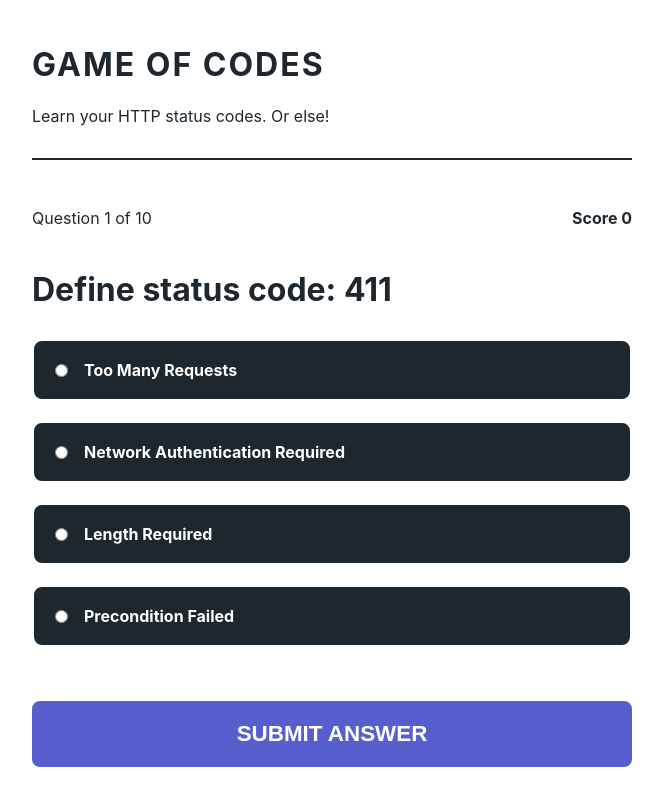
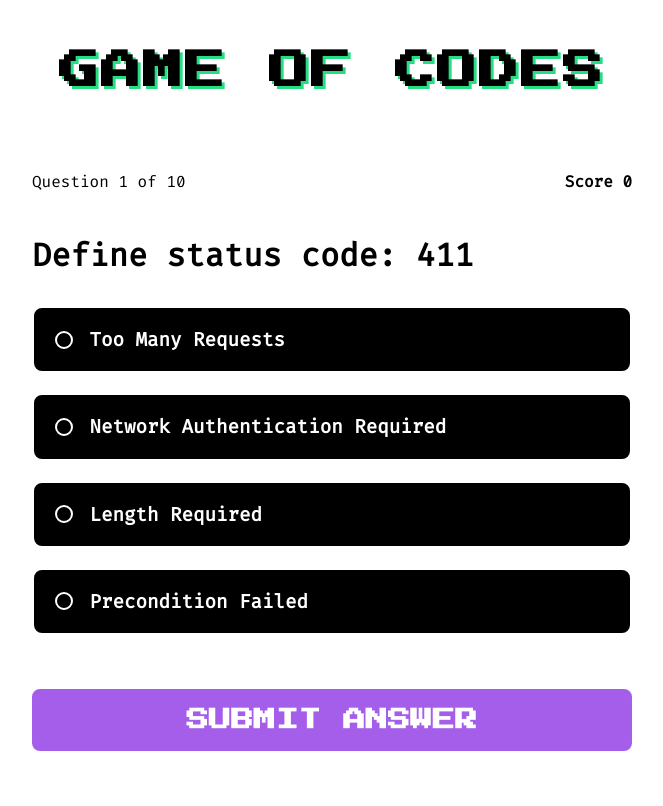
Before and after one commit to whitep4nth3r/gameofcodes.party, a website with bundled scripts: page index.html in a window 1280 px wide. Both pictures are taken after a click on the button "BEGIN QUIZ". Shown: the whole page, without its empty margins (308-971 px from the left). Built offline with nearby package versions, Linux system fonts and the light colour scheme.

Commit message:
Add custom fonts and custom radio buttons

```diff
--- a/index.html
+++ b/index.html
@@ -15,13 +15,18 @@
       rel="icon"
       type="image/x-icon"
     />
+
+    <link rel="preconnect" href="https://fonts.googleapis.com" />
+    <link rel="preconnect" href="https://fonts.gstatic.com" crossorigin />
+    <link
+      href="https://fonts.googleapis.com/css2?family=Fira+Code&family=Press+Start+2P&display=swap"
+      rel="stylesheet"
+    />
   </head>
   <body>
     <header></header>
     <main class="main">
       <h1 class="main__header">Game of Codes</h1>
-      <p>Learn your HTTP status codes. Or else!</p>
-      <hr class="separator" />
       <section data-init>
         <button type="button" class="button" data-start>Begin quiz</button>
       </section>
@@ -61,19 +66,19 @@
           <fieldset class="answers">
             <div data-answer class="answers__option">
               <input type="radio" name="answer" id="option1" />
-              <label for="option1"></label>
+              <label class="answers__option__label" for="option1"></label>
             </div>
             <div data-answer class="answers__option">
               <input type="radio" name="answer" id="option2" />
-              <label for="option2"></label>
+              <label class="answers__option__label" for="option2"></label>
             </div>
             <div data-answer class="answers__option">
               <input type="radio" name="answer" id="option3" />
-              <label for="option3"></label>
+              <label class="answers__option__label" for="option3"></label>
             </div>
             <div data-answer class="answers__option">
               <input type="radio" name="answer" id="option4" />
-              <label for="option4"></label>
+              <label class="answers__option__label" for="option4"></label>
             </div>
           </fieldset>
           <button type="button" class="button" data-submit>Submit answer</button>
--- a/main.css
+++ b/main.css
@@ -1,21 +1,32 @@
 :root {
-  --black: #1e272e;
+  --black: #000000;
   --white: #ffffff;
 
-  --periwinkle: #575fcf;
-  --green-teal: #05c46b;
-  --red-orange: #ff3f34;
+  --purple: #a55eea;
+  --green: #26de81;
+  --red: #eb3b5a;
+  --blue: #4b7bec;
+  --pink: #fc5c65;
 
-  --btn-color-bg: var(--periwinkle);
+  --btn-color-bg: var(--purple);
   --btn-color-fg: var(--white);
-  --btn-color-border: var(--periwinkle);
-  --btn-color-focus: var(--green-teal);
+  --btn-color-border: var(--purple);
+  --btn-color-focus: var(--green);
+
+  --font-family-heading: "Press Start 2P", cursive;
+  --font-family-main: "Fira Code", monospace;
+
+  --form-control-color: var(--purple);
+  --form-control-focus-color: var(--green);
 }
 
 @media (prefers-color-scheme: dark) {
   :root {
     --color-bg: var(--black);
     --color-fg: var(--white);
+
+    --header-color: var(--green);
+    --header-shadow-color: var(--blue);
   }
 }
 
@@ -23,6 +34,9 @@
   :root {
     --color-bg: var(--white);
     --color-fg: var(--black);
+
+    --header-color: var(--black);
+    --header-shadow-color: var(--green);
   }
 }
 
@@ -35,11 +49,12 @@ body {
   background-color: var(--color-bg);
   color: var(--color-fg);
   font-size: 1rem;
-  font-family: -apple-system, BlinkMacSystemFont, "Segoe UI", Roboto, Helvetica, Arial, sans-serif,
-    "Apple Color Emoji", "Segoe UI Emoji", "Segoe UI Symbol";
+  font-family: var(--font-family-main);
 }
 
-* {
+*,
+*:before,
+*:after {
   box-sizing: border-box;
 }
 
@@ -57,9 +72,14 @@ body {
 }
 
 .main__header {
+  font-size: 2.5rem;
+  text-transform: uppercase;
+  font-family: var(--font-family-heading);
+  color: var(--header-color);
   letter-spacing: 2px;
-  font-size: 2rem;
-  text-transform: uppercase;
+  text-shadow: 3px 3px var(--header-shadow-color);
+  text-align: center;
+  margin-bottom: 4rem;
 }
 
 .quiz {
@@ -120,6 +140,7 @@ body {
   border-radius: 0.5rem;
   text-transform: uppercase;
   width: 100%;
+  font-family: var(--font-family-heading);
 }
 
 .button:focus {
@@ -164,22 +185,60 @@ input {
   margin: 0 0 0 1rem;
 }
 
-.answers__option input:focus {
-  box-shadow: yellow 0 0 0 0.25rem;
-  transition: box-shadow 0.2s ease 0s;
+.answers__option__label {
+  cursor: pointer;
+  line-height: 1.1;
+  font-size: 1.2rem;
+  padding: 1rem;
+  /* display: grid;
+  grid-template-columns: 1rem auto;
+  gap: 0.5rem; */
 }
 
-.answers__option label {
+input[type="radio"] {
   cursor: pointer;
-  display: inline-flex;
-  width: 100%;
-  align-items: center;
-  padding: 1rem;
-  line-height: 1;
+  /* Add if not using autoprefixer */
+  -webkit-appearance: none;
+  appearance: none;
+  /* For iOS < 15 to remove gradient background */
+  background-color: var(--color-fg);
+  /* Not removed via appearance */
+  margin: 0;
+  font: inherit;
+  color: currentColor;
+  width: 1.15rem;
+  height: 1.15rem;
+  border: 0.15rem solid var(--color-bg);
+  border-radius: 50%;
+
+  display: grid;
+  place-content: center;
+
+  margin-left: 1rem;
+}
+
+input[type="radio"]::before {
+  content: "";
+  width: 0.65rem;
+  height: 0.65rem;
+  border-radius: 50%;
+  transform: scale(0);
+  box-shadow: inset 1rem 1rem var(--form-control-color);
+}
+
+input[type="radio"]:checked::before {
+  transform: scale(1);
+}
+
+input[type="radio"]:focus {
+  outline: max(2px, 0.15rem) solid var(--form-control-focus-color);
+  outline-offset: max(2px, 0.15rem);
+  box-shadow: var(--form-control-focus-color) 0 0 0 0.25rem;
 }
 
 .answers__option--correct {
-  border-color: var(--green-teal);
+  border-color: var(--green);
+  font-style: italic;
 }
 
 .answers__option--correct label::after {
@@ -192,7 +251,7 @@ input {
 }
 
 .answers__option--incorrect {
-  border-color: var(--red-orange);
+  border-color: var(--red);
 }
 
 .answers__option--incorrect label::after {
```
